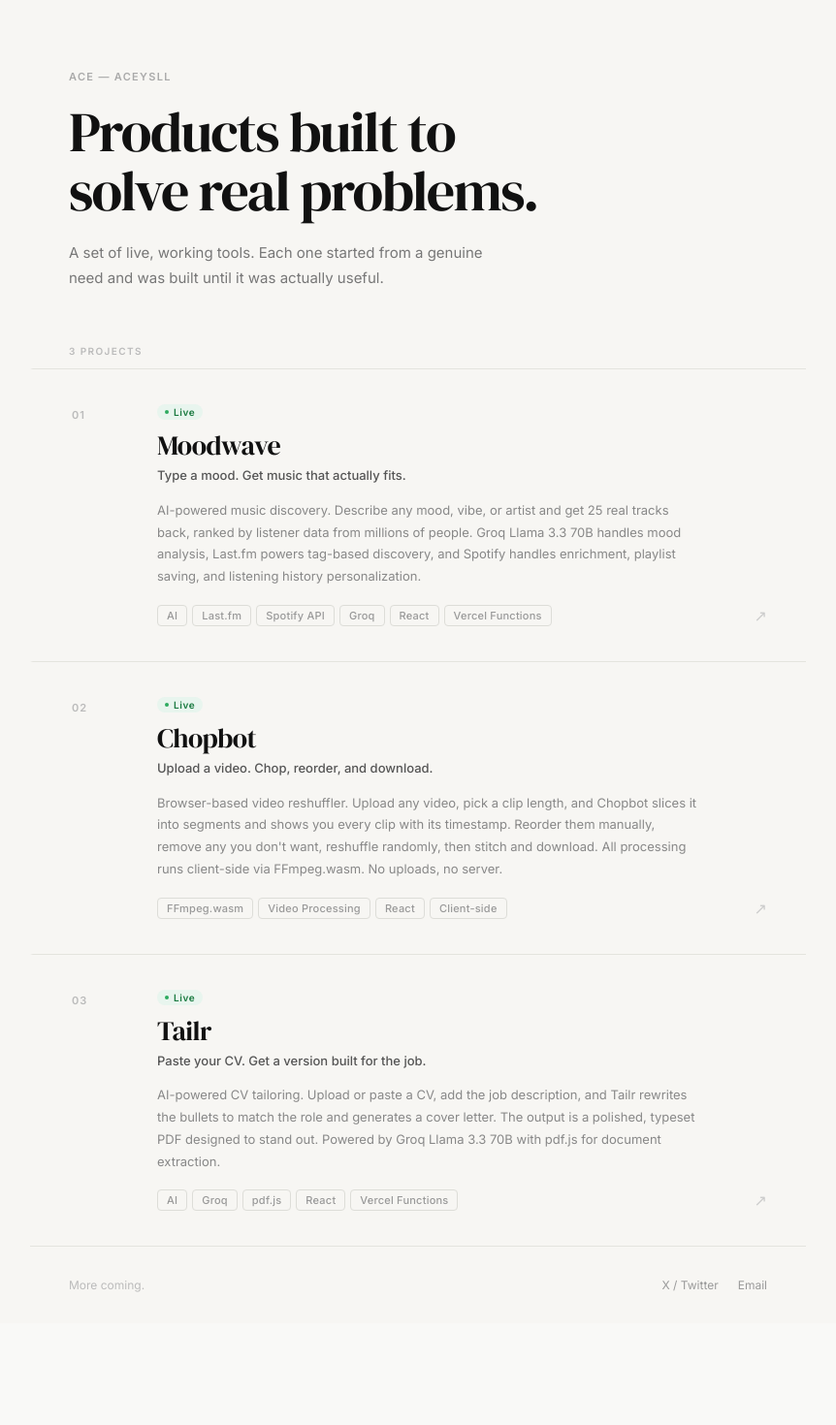
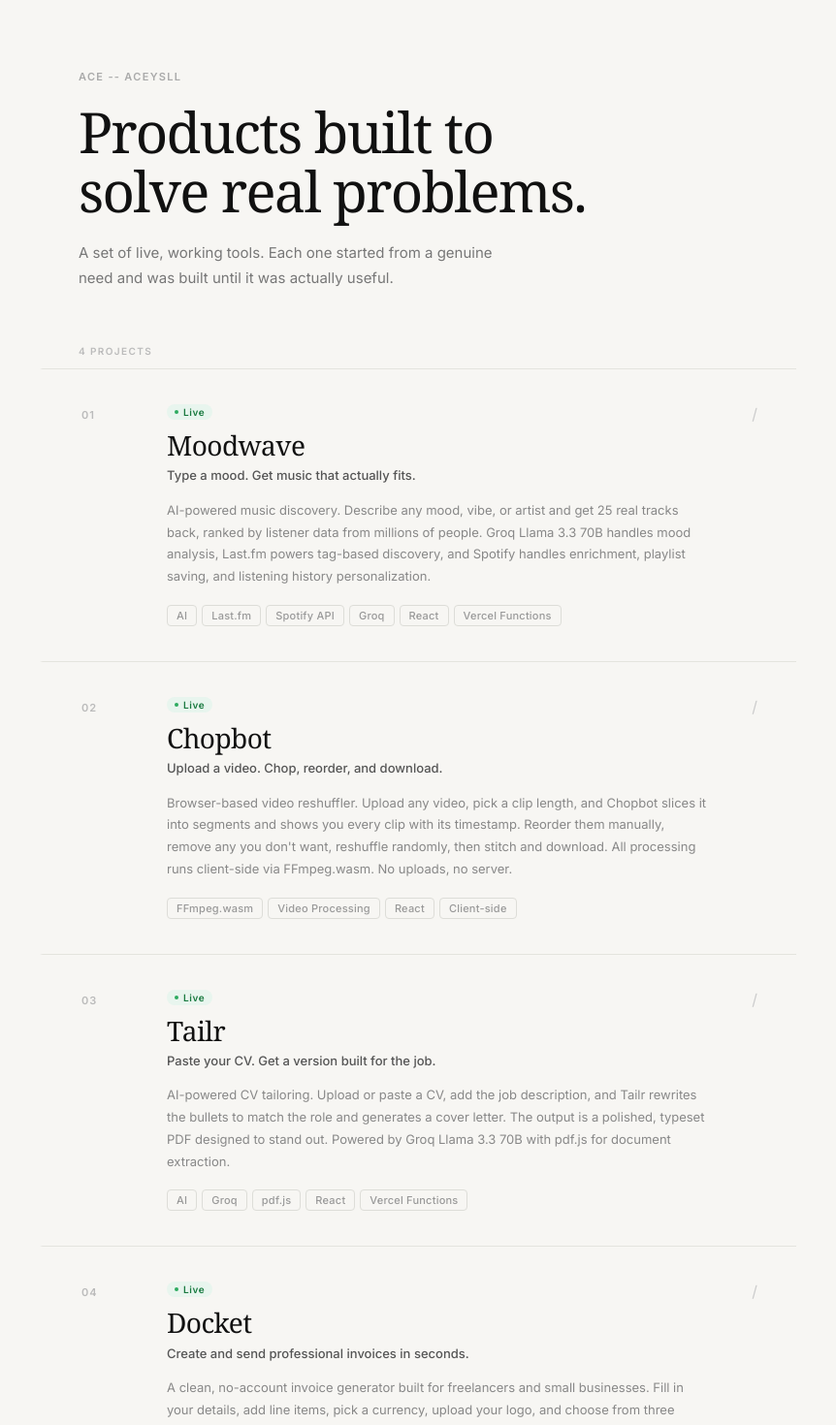
Before and after one commit to aceysll/portfolio, a React (Vite) app: page / in a window 1280 px wide. Shown: the top 1470 px of the page at 97% size, without its empty margins (209-1071 px from the left). Before the commit the page ends 1365 px from the top, so only its background shows below. Built offline with nearby package versions, Linux system fonts and the light colour scheme.

Commit message:
feat: add Docket to portfolio

```diff
--- a/src/App.jsx
+++ b/src/App.jsx
@@ -26,6 +26,15 @@ const projects = [
     description: "AI-powered CV tailoring. Upload or paste a CV, add the job description, and Tailr rewrites the bullets to match the role and generates a cover letter. The output is a polished, typeset PDF designed to stand out. Powered by Groq Llama 3.3 70B with pdf.js for document extraction.",
     tags: ["AI", "Groq", "pdf.js", "React", "Vercel Functions"],
     url: "https://usetailr.vercel.app",
+    status: "Live",
+  },
+  {
+    id: 4,
+    name: "Docket",
+    tagline: "Create and send professional invoices in seconds.",
+    description: "A clean, no-account invoice generator built for freelancers and small businesses. Fill in your details, add line items, pick a currency, upload your logo, and choose from three invoice templates. Preview, save to your dashboard, and download as PDF. Everything runs in the browser with localStorage.",
+    tags: ["React", "localStorage", "PDF", "Vercel"],
+    url: "https://docketio.vercel.app",
     status: "Live",
   },
 ];
@@ -98,21 +107,25 @@ function ProjectCard({ project, index }) {
                   {tag}
                 </span>
               ))}
-              <span style={{ marginLeft: "auto", fontSize: 16, color: hovered || expanded ? "#111" : "#ccc", transition: "color 0.2s, transform 0.2s", display: "inline-block", transform: expanded ? "rotate(90deg)" : hovered ? "translate(2px,-2px)" : "none" }}>
-                ↗
-              </span>
             </div>
           </div>
+          <span style={{ marginLeft: "auto", fontSize: 16, color: hovered || expanded ? "#111" : "#ccc", transition: "color 0.2s, transform 0.2s", display: "inline-block", transform: expanded ? "rotate(90deg)" : hovered ? "translate(2px,-2px)" : "none" }}>
+            /
+          </span>
         </div>
 
         <div style={{ overflow: "hidden", maxHeight: expanded ? 120 : 0, transition: "max-height 0.4s cubic-bezier(0.4,0,0.2,1)" }}>
           <div style={{ padding: "0 40px 36px 128px", display: "flex", alignItems: "center", gap: 16, opacity: expanded ? 1 : 0, transition: "opacity 0.3s ease 0.15s" }}>
-            <a href={project.url} target="_blank" rel="noopener noreferrer" onClick={e => e.stopPropagation()}
+            <a
+              href={project.url}
+              target="_blank"
+              rel="noopener noreferrer"
+              onClick={e => e.stopPropagation()}
               style={{ display: "inline-flex", alignItems: "center", gap: 8, padding: "11px 22px", borderRadius: 8, background: "#111", color: "#f7f6f3", fontSize: 13, fontWeight: 600, textDecoration: "none", letterSpacing: "-0.01em" }}
               onMouseEnter={e => { e.currentTarget.style.background = "#333"; e.currentTarget.style.transform = "translateY(-1px)"; }}
               onMouseLeave={e => { e.currentTarget.style.background = "#111"; e.currentTarget.style.transform = "none"; }}
             >
-              Visit {project.name} ↗
+              Visit {project.name} /
             </a>
             <span style={{ fontSize: 12, color: "#bbb" }}>Opens in a new tab</span>
           </div>
@@ -124,17 +137,14 @@ function ProjectCard({ project, index }) {
 
 export default function App() {
   const [loaded, setLoaded] = useState(false);
-  useEffect(() => { const t = setTimeout(() => setLoaded(true), 60); return () => clearTimeout(t); }, []);
+  useEffect(() => { setTimeout(() => setLoaded(true), 80); }, []);
 
   return (
-    <div style={{ fontFamily: "'Inter', system-ui, sans-serif", background: "#f7f6f3", minHeight: "100vh" }}>
-      <link href="https://fonts.googleapis.com/css2?family=DM+Serif+Display&family=Inter:wght@400;500;600&display=swap" rel="stylesheet" />
-      <style>{`* { box-sizing: border-box; margin: 0; padding: 0; } a { text-decoration: none; } @media (prefers-reduced-motion: reduce) { * { transition: none !important; } }`}</style>
-
-      <div style={{ maxWidth: 800, margin: "0 auto" }}>
+    <div style={{ minHeight: "100vh", background: "#f7f6f3", fontFamily: "'Inter', sans-serif" }}>
+      <div style={{ maxWidth: 780, margin: "0 auto" }}>
         <header style={{ padding: "72px 40px 56px" }}>
           <div style={{ opacity: loaded ? 1 : 0, transform: loaded ? "translateY(0)" : "translateY(16px)", transition: "opacity 0.6s ease 0.05s, transform 0.6s ease 0.05s" }}>
-            <div style={{ fontSize: 11, fontWeight: 600, letterSpacing: "0.12em", textTransform: "uppercase", color: "#aaa", marginBottom: 20 }}>Ace — aceysll</div>
+            <div style={{ fontSize: 11, fontWeight: 600, letterSpacing: "0.12em", textTransform: "uppercase", color: "#aaa", marginBottom: 20 }}>Ace -- aceysll</div>
           </div>
           <div style={{ opacity: loaded ? 1 : 0, transform: loaded ? "translateY(0)" : "translateY(16px)", transition: "opacity 0.6s ease 0.15s, transform 0.6s ease 0.15s" }}>
             <h1 style={{ fontFamily: "'DM Serif Display', Georgia, serif", fontSize: "clamp(36px, 7vw, 58px)", fontWeight: 400, letterSpacing: "-0.03em", lineHeight: 1.05, color: "#111", marginBottom: 20 }}>
```
